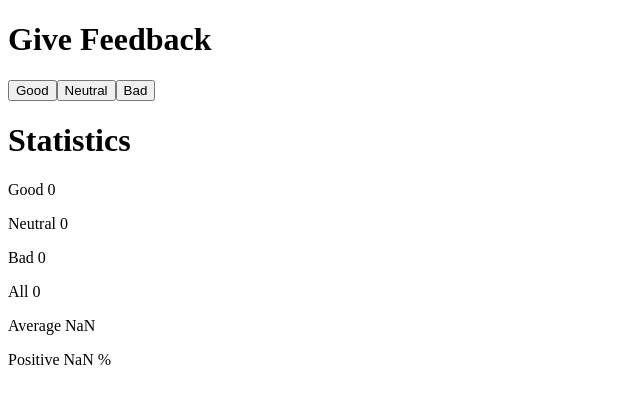
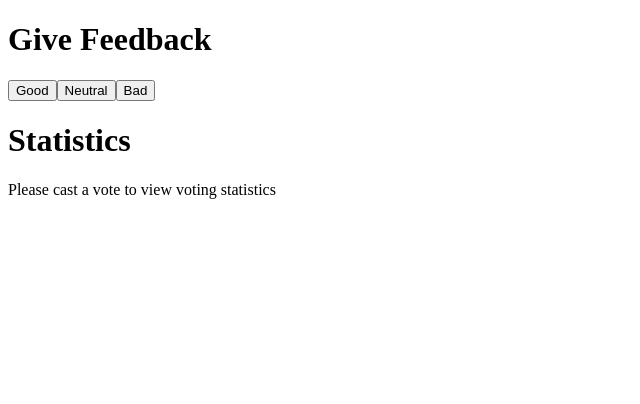
Before and after one commit to JBearCode/fullstackopen-part-1, a React (Create React App) app in the folder unicafe/: page / in a window 1280 px wide. Shown: the top 404 px of the page, without its empty margins (0-640 px from the left). Built offline with nearby package versions, Linux system fonts and the light colour scheme.

Commit message:
Complete Exercise 1.9 only display stats after 1+ feedback submitted

```diff
--- a/unicafe/src/App.js
+++ b/unicafe/src/App.js
@@ -36,6 +36,11 @@ const App = () => {
       <Button onClick={handleClickNeutral} text="Neutral"/>
       <Button onClick={handleClickBad} text="Bad"/>
       <h1>Statistics</h1>
+      {all === 0 &&
+        <NoStats/>
+      }
+      {all !== 0 &&
+        <div>
           <Statistic name="Good" number={good}/>
           <Statistic name="Neutral" number={neutral}/>
           <Statistic name="Bad" number={bad}/>
@@ -43,10 +48,14 @@ const App = () => {
           <Statistic name="Average" number={getAverage(good, neutral, bad, all)}/>
           <Statistic name="Positive" number={getPercent(good, all)}/>
         </div>
+      }
+    </div>
   )
 }
 
 const Button = ({onClick, text}) => <><button onClick={onClick}>{text}</button></>
+
+const NoStats = () => <><p>Please cast a vote to view voting statistics</p></>;
 
 const Statistic = ({name, number}) => {
   return (
```
Lines whose indentation alone changed are shown as unchanged.
